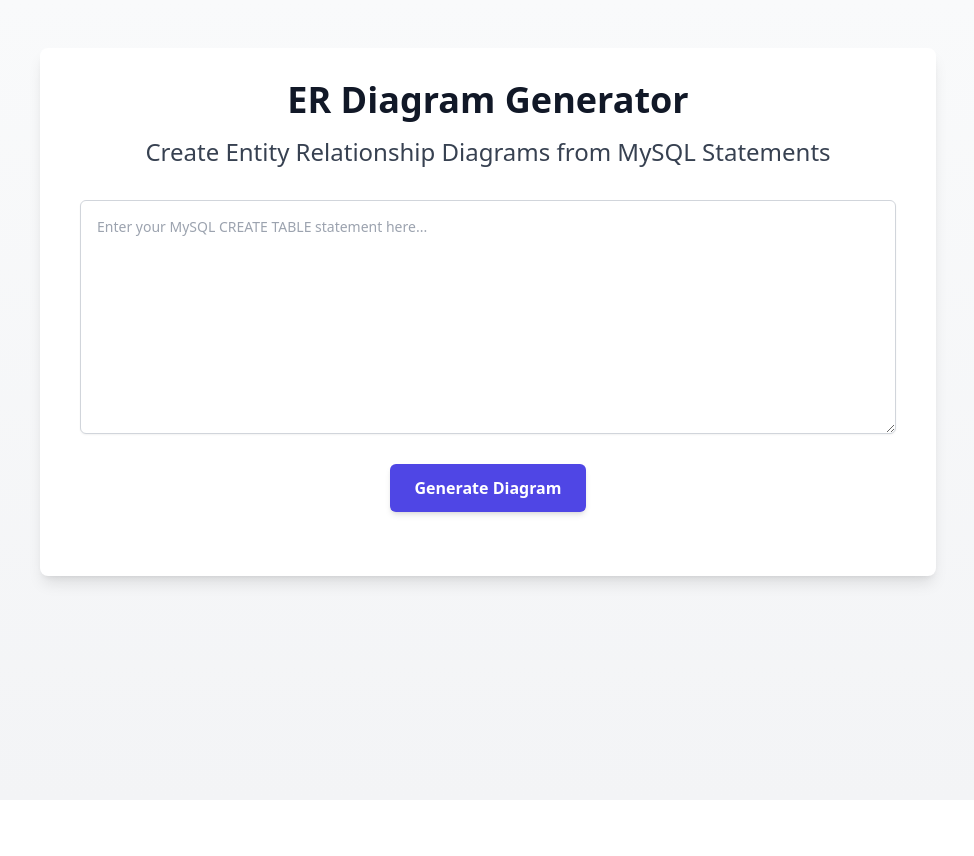
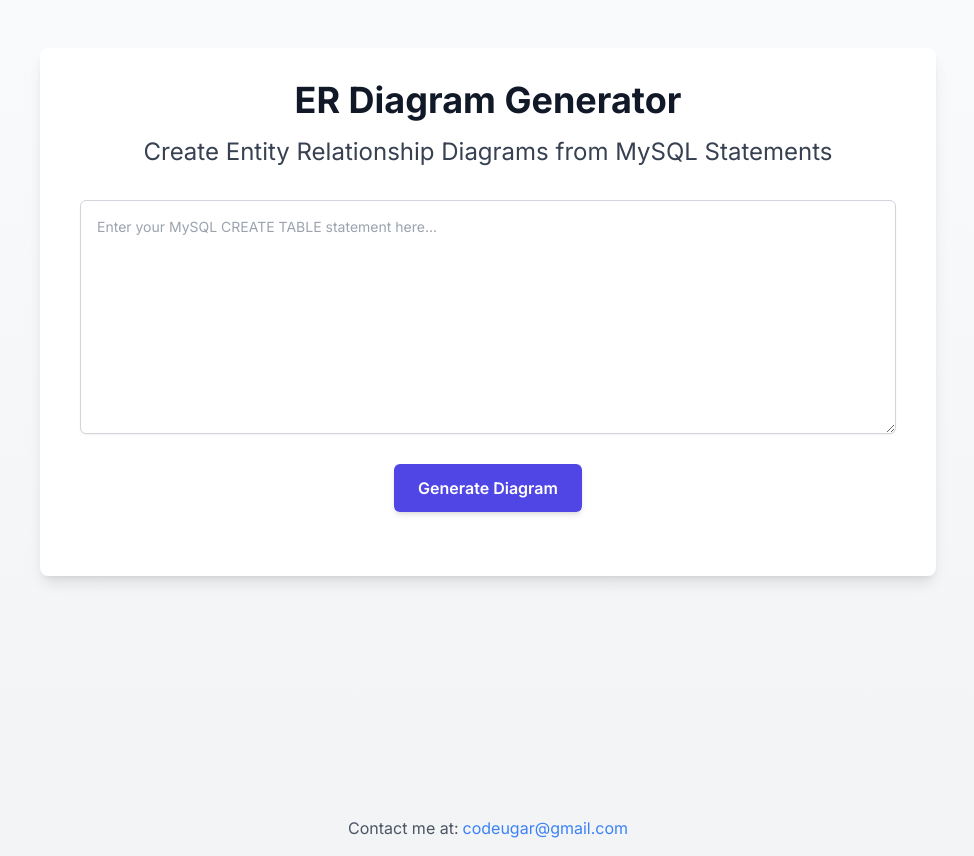
Before and after one commit to codeugar/er-generator, a Next.js app: page / in a window 1280 px wide. Shown: the whole page, without its empty margins (152-1126 px from the left). Before the commit the page ends 800 px from the top, so only its background shows below. Built offline with nearby package versions, Linux system fonts and the light colour scheme.

Commit message:
添加联系入口

```diff
--- /dev/null
+++ b/app/components/Footer.tsx
@@ -0,0 +1,21 @@
+import React from 'react';
+
+const Footer: React.FC = () => {
+  return (
+    <footer className="bg-gray-100 py-4">
+      <div className="container mx-auto px-4">
+        <p className="text-center text-gray-600">
+          Contact me at:
+          <a
+            href="mailto:codeugar@gmail.com"
+            className="text-blue-500 hover:text-blue-700 ml-1"
+          >
+            codeugar@gmail.com
+          </a>
+        </p>
+      </div>
+    </footer>
+  );
+};
+
+export default Footer;
--- a/app/layout.tsx
+++ b/app/layout.tsx
@@ -3,6 +3,7 @@
 import "./globals.css";
 import { ReactNode } from 'react';
 import Script from 'next/script';
+import Footer from './components/Footer'
 
 const inter = Inter({ subsets: ["latin"] });
 
@@ -38,7 +39,10 @@
           })}
         </Script>
       </head>
-      <body>{children}</body>
+      <body className={inter.className}>
+        {children}
+        <Footer />
+      </body>
     </html>
   );
 }
```
